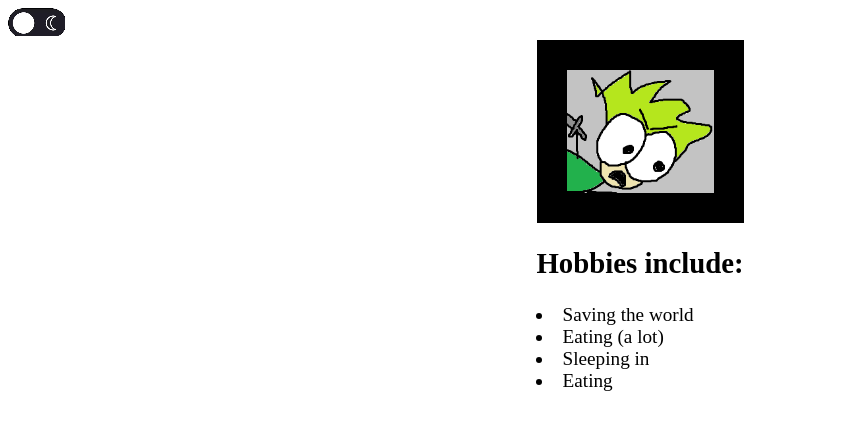
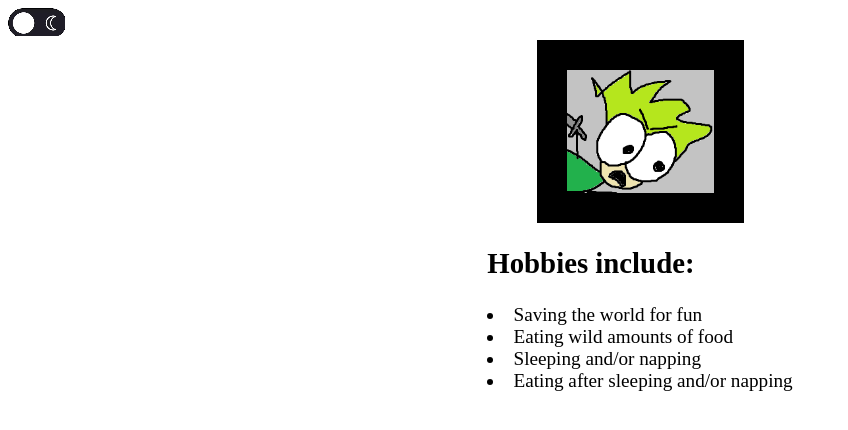
Before and after one commit to Kvaernsletten/kvaernsletten.github.io, a plain HTML site: page index.html in a window 1280 px wide. Shown: the whole page, without its empty margins (0-848 px from the left). Drawn offline with Linux system fonts and the light colour scheme.

Commit message:
Update index.html

```diff
--- a/index.html
+++ b/index.html
@@ -22,10 +22,10 @@
 
         <div id="hobbylist">
             <h2>Hobbies include: </h2>
-            <li>Saving the world</li>
-            <li>Eating (a lot)</li>
-            <li>Sleeping in</li>
-            <li>Eating</li>
+            <li>Saving the world for fun</li>
+            <li>Eating wild amounts of food</li>
+            <li>Sleeping and/or napping</li>
+            <li>Eating after sleeping and/or napping</li>
 
         </div>
 
```
